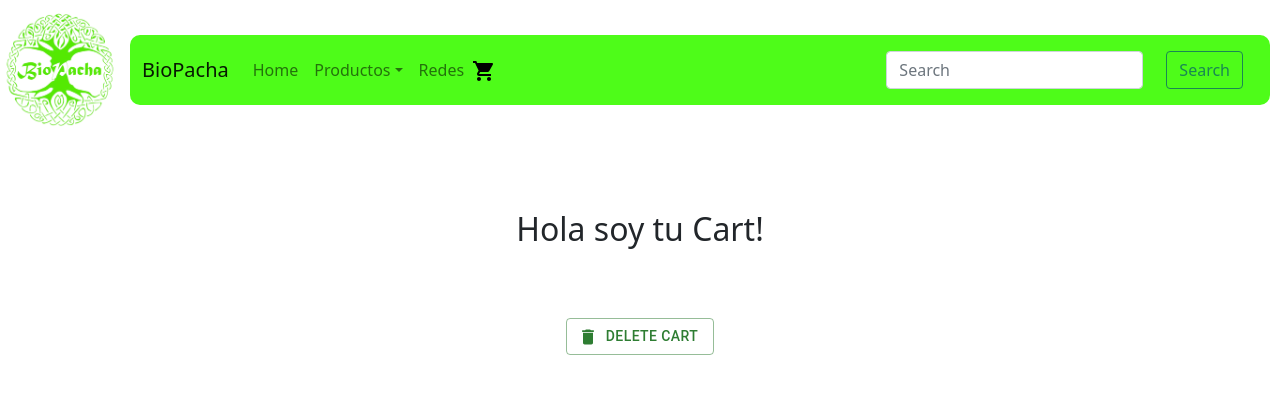
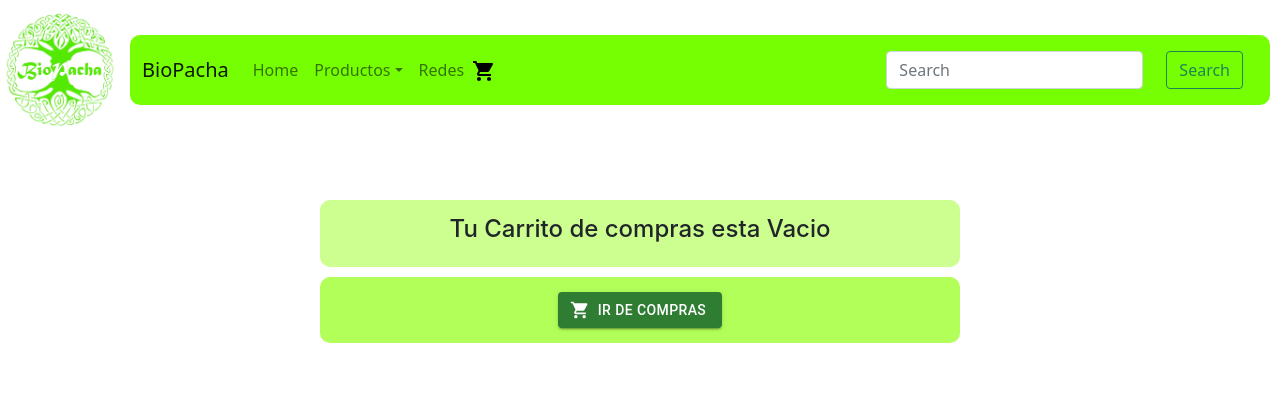
Before and after one commit to GermanBenavidesLeon/German-Ben-biopacha-my-app, a React (Create React App) app: page /Cart in a window 1280 px wide. Shown: the top 394 px of the page. Built offline with nearby package versions, Linux system fonts and the light colour scheme.

Commit message:
modificacion Cart

```diff
--- a/package.json
+++ b/package.json
@@ -11,6 +11,7 @@
     "@testing-library/jest-dom": "^5.14.1",
     "@testing-library/react": "^11.2.7",
     "@testing-library/user-event": "^12.8.3",
+    "animate.css": "^4.1.1",
     "bootstrap": "^5.1.3",
     "bootstrap-icons": "^1.6.1",
     "firebase": "^8.9.1",
--- a/src/components/Cart/Cart.css
+++ b/src/components/Cart/Cart.css
@@ -10,10 +10,43 @@ li {
     background: #ccff90;
 }
 
+.cartVacio {
+    background: #ccff90;
+    padding: 15px;
+    margin-top: 60px;
+    border-radius: 10px;
+    width: 50%;
+    margin-left: auto;
+    margin-right: auto;
+    font-family: -apple-system, BlinkMacSystemFont, 'Segoe UI', Roboto, Oxygen, Ubuntu, Cantarell, 'Open Sans', 'Helvetica Neue', sans-serif;
+    font-size: 30px;
+}
+
+
+
 .itemDos {
     background-color: #b2ff59;
+
+}
+
+
+.irCompras {
+    background: #b2ff59;
+    padding: 15px;
+    border-radius: 10px;
+    width: 50%;
+    margin-left: auto;
+    margin-right: auto;
+    margin-top: 10px;
 }
 
 .itemTres {
     background-color: #76ff03;
 }
+
+.buttonCart {
+    display: flex;
+    justify-content: space-around;
+    align-items: center;
+    margin-bottom: 50px;
+}
--- a/src/components/Cart/Cart.jsx
+++ b/src/components/Cart/Cart.jsx
@@ -1,20 +1,37 @@
 import { useCartContext } from '../Context/CartContext'
-import { Button } from '@mui/material'
+import { Button, tooltipClasses } from '@mui/material'
 import DeleteIcon from '@mui/icons-material/Delete';
+import "animate.css"
 import './Cart.css'
+import { Link } from 'react-router-dom';
+import ShoppingCartIcon from '@mui/icons-material/ShoppingCart';
 
 
 const Cart = () => {
 
-    const {cartList, borrarCart, deleteItem} = useCartContext()
+    const {cartList, borrarCart, deleteItem, cantidadItem, totalPrice} = useCartContext()
 
     console.log(cartList);
 
     return (
         <div className='CartClass'>
-            <h2> Hola soy tu Cart! </h2>
+            { cartList.length === 0 ?
             <div>
-                {cartList.map(items => <table class="table table-hover table-bordered border-success container">
+                <div class='cartVacio'>
+                <h4 class='animate__animated animate__zoomIn animate__delay-2s'>Tu Carrito de compras esta Vacio</h4>
+                </div>
+                <div class='irCompras'>
+                <Link to='/catalogo' className='linkClass'>
+                    <Button variant="contained" color='success' startIcon={<ShoppingCartIcon  />}>Ir de Compras</Button>
+                </Link>
+                </div>
+            </div>
+            :
+
+            <>
+            <h2> Tu carrito de compras </h2>
+            <div>
+                <table class="table table-hover table-bordered border-success container">
                     <thead class='table border-success'>
                         <tr>
                             <th scope="col">Producto</th>
@@ -24,8 +41,7 @@ const Cart = () => {
                         </tr>
                     </thead>
                     <tbody>
-                                                <tr class='itemUno'>
-
+                        {cartList.map(items =>  <tr class='itemUno'>
                                                     <td>{ items.name }</td>
                                                     <td>{ items.cantidad }</td>
                                                     <td>$ { items.price }</td>
@@ -33,13 +49,33 @@ const Cart = () => {
                                                         <DeleteIcon onClick={() => deleteItem(items.id)} />
                                                     </th>
                                                 </tr>
+                                            )}
+                    </tbody>
+                    <tbody>
+                        <tr class='itemDos'>
+                            <th></th>
+                            <th>
+                                <p>Cantidad Total = {cantidadItem()}</p>
+                            </th>
+                            <th>
+                                <p>Precio Total = {totalPrice()}</p>
+                            </th>
+                            <th></th>
+                        </tr>
                     </tbody>
                 </table>
-                 )}
             </div>
+            <div className='buttonCart'>
+                <Link to='/catalogo' className='linkClass'>
+                    <Button variant="outlined" color='success'>Segui comprando</Button>
+                </Link>
                 <Button onClick={borrarCart} variant="outlined" color='success' startIcon={<DeleteIcon  />}>
                     Delete Cart
                 </Button>
+                <Button variant="outlined" color='success'>Finalizar compra</Button>
+            </div>
+            </>
+        }
     </div>
     )
 }
--- a/src/components/Context/CartContext.jsx
+++ b/src/components/Context/CartContext.jsx
@@ -23,6 +23,10 @@ const CartContextProvider = ( {children} ) => {
 
     }
 
+    const totalPrice =() => {
+        return cartList.reduce((acum, prod) => acum + (prod.cantidad * prod.price), 0)
+    }
+
     const deleteItem = (id) => {
         setCarList(cartList.filter(item => item.id !== id))
     }
@@ -44,7 +48,8 @@ const CartContextProvider = ( {children} ) => {
             agregarItem,
             deleteItem,
             borrarCart,
-            cantidadItem
+            cantidadItem,
+            totalPrice
         }}>
            {children}
         </CartContext.Provider>
--- a/src/components/ItemDetail/ItemDetail.css
+++ b/src/components/ItemDetail/ItemDetail.css
@@ -12,7 +12,7 @@ a {
 }
 
 .btnItemListDet {
-    background-color: #4efc19;
+    background-color: #76ff03;
     border: 1px solid rgb(139, 138, 138);
 
 
--- a/src/components/ItemListContainer/ItemListContainer.css
+++ b/src/components/ItemListContainer/ItemListContainer.css
@@ -18,7 +18,7 @@ h2 {
  .btnItemList {
     padding: 10px;
     border-radius: 10px;
-    background-color: #4efc19;
+    background-color: #76ff03;
     border: 0px solid rgb(139, 138, 138);
     width: 250px;
     margin-right: auto;
--- a/src/components/NavBar/NavBar.css
+++ b/src/components/NavBar/NavBar.css
@@ -1,5 +1,5 @@
 .navClass {
-    background-color: #4efc19;
+    background-color: #76ff03;
     padding: 15px;
     border-radius: 10px;
 
--- a/src/components/NavBar/NavBar.jsx
+++ b/src/components/NavBar/NavBar.jsx
@@ -10,7 +10,7 @@ import { useCartContext } from '../Context/CartContext';
 const NavBar = () => {
     const { cantidadItem } = useCartContext()
     return (
-        <Navbar className='navbarHeader'>
+        <Navbar className='navbarHeader' sticky='top'>
             <h2><img id='Logo' src={imgLogo} alt="logo" /></h2>
                 <Container className="navClass">
                     <Navbar.Brand href="#">BioPacha</Navbar.Brand>
```
Also changed, not shown: 1 other file (tests, documents, lock files or other folders). Lines whose indentation alone changed are shown as unchanged.
